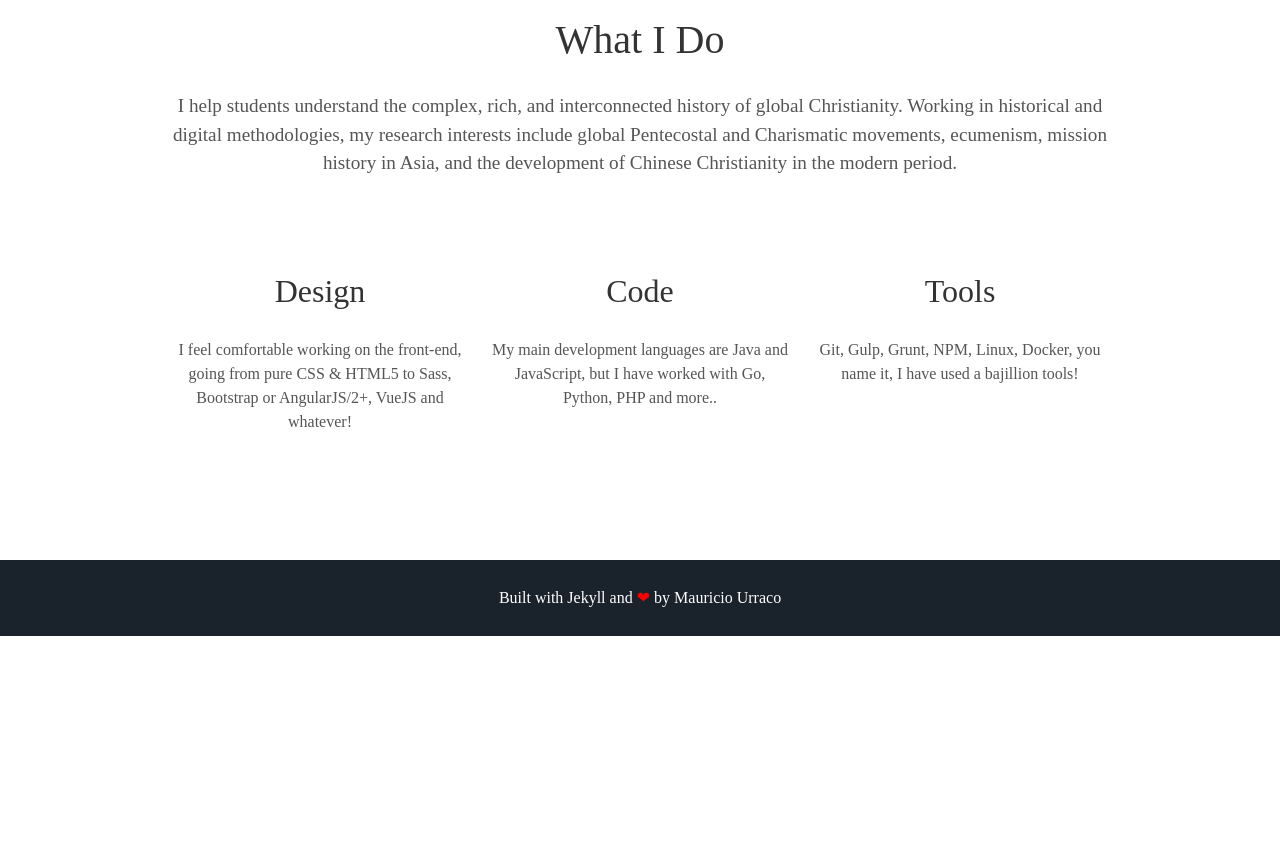
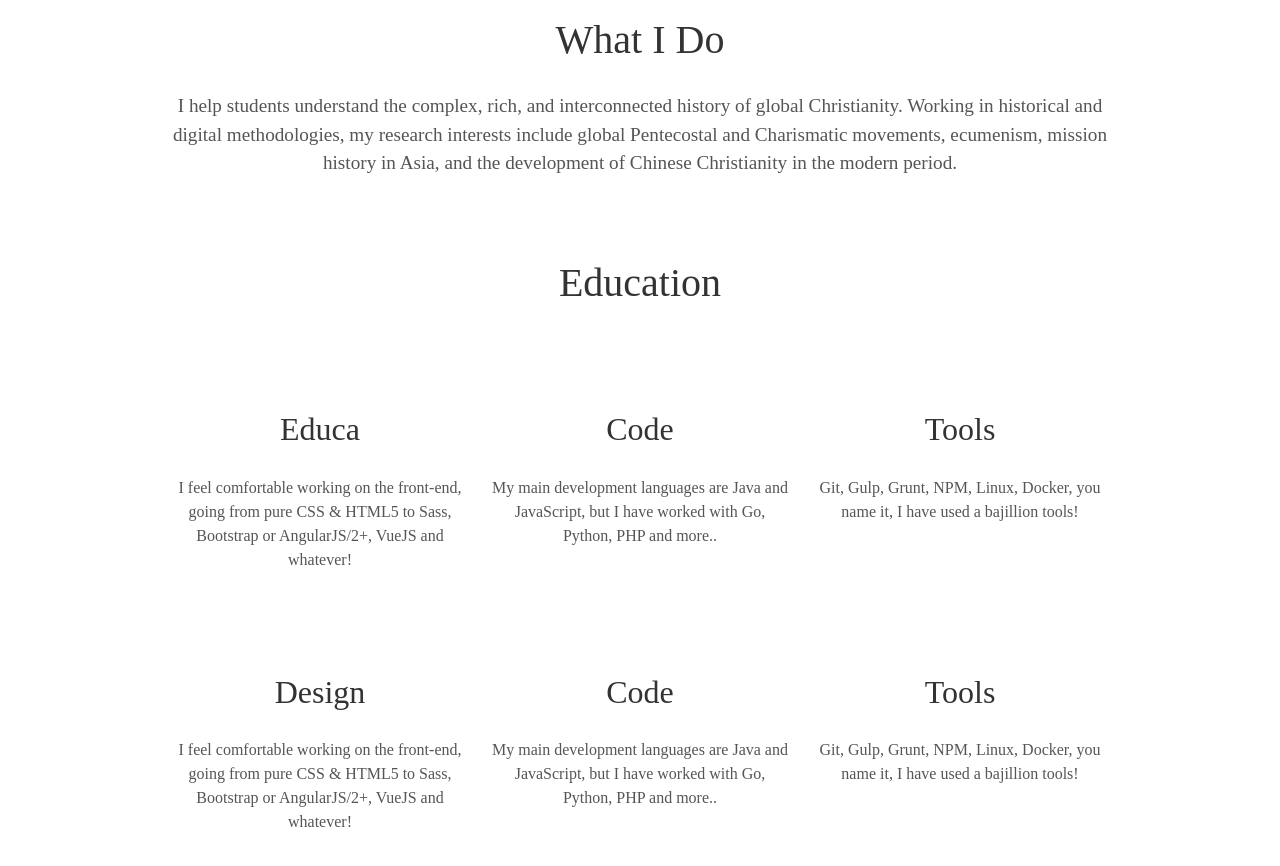
Before and after one commit to alex-mayfield/alex-mayfield.github.io, a Jekyll site: the page built from index.html, in a window 1280 px wide and 900 px high, scrolled down 965 px. Shown: the top 866 px of the window. Built offline with Jekyll 4.4.1, drawn with Linux system fonts in a browser that asks for light colours; some web fonts are replaced; before the commit the page ends 1601 px from its top, so only the background shows below that.

Commit message:
Update about.html

```diff
--- a/_includes/about.html
+++ b/_includes/about.html
@@ -1,7 +1,28 @@
+<!-- PURPOSE STATEMENT -------------------------------------------------------------------------------------->
 <div class="user-details">
   <h1>What I Do</h1>
   <p>{{ site.user_description }}</p>
 </div>
+
+<!-- EDUCATION -------------------------------------------------------------------------------------->
+<div class="user-details">
+  <h1>Education</h1>
+</div>
+<div class="user">
+  <div class="tech">
+    <h2>Educa</h2>
+    <p>I feel comfortable working on the front-end, going from pure CSS & HTML5 to Sass, Bootstrap or AngularJS/2+, VueJS and whatever!</p>
+  </div>
+  <div class="tech">
+    <h2>Code</h2>
+    <p>My main development languages are Java and JavaScript, but I have worked with Go, Python, PHP and more..</p>
+  </div>
+  <div class="tech">
+    <h2>Tools</h2>
+    <p>Git, Gulp, Grunt, NPM, Linux, Docker, you name it, I have used a bajillion tools!</p>
+  </div>
+</div>
+<!-- EDUCATION -------------------------------------------------------------------------------------->
 <div class="user">
   <div class="tech">
     <h2>Design</h2>
```
